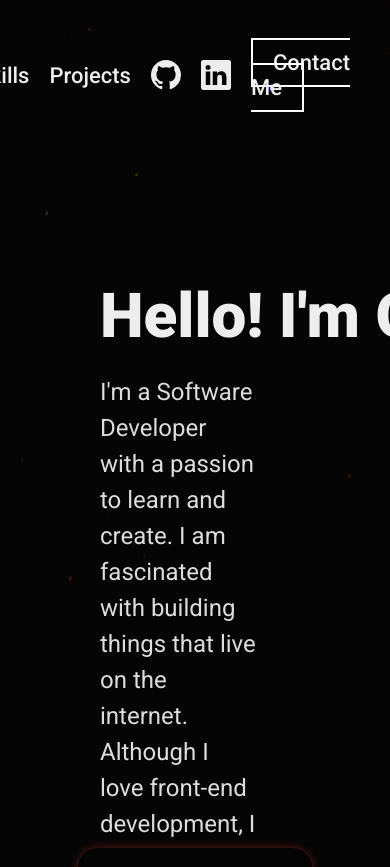
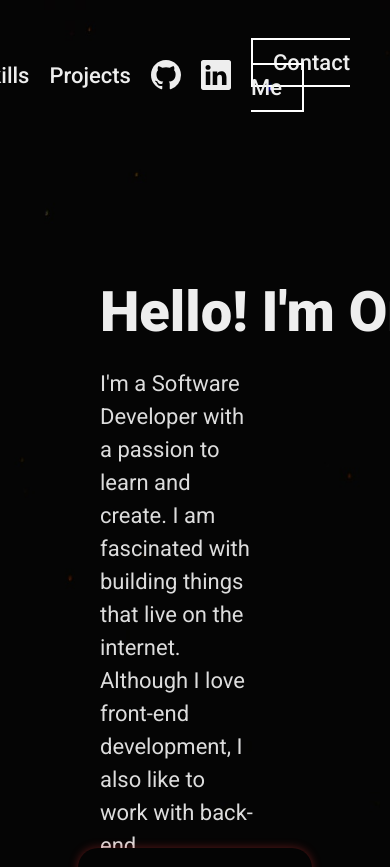
Before and after one commit to Onionie/portfolio, a React (Create React App) app: page / in a window 390 px wide. Shown: the top 867 px of the page. Built offline with nearby package versions, Linux system fonts and the light colour scheme.

Commit message:
Update responsiveness of hero section

```diff
--- a/src/Components/Hero.js
+++ b/src/Components/Hero.js
@@ -9,8 +9,6 @@ const Hero = () => {
   });
   return (
     <section className={styles.hero}>
-      {/* Remove this after creating skills comp*/}
-      <div className={styles.hero__text_height}></div>
       <div className={styles.hero__textbox}>
         <div className={styles.hero__textbox__title__container}>
           <div className={styles.hero__textbox__title}>
--- a/src/Components/Hero.module.css
+++ b/src/Components/Hero.module.css
@@ -80,16 +80,37 @@
   border-color: #b3a745;
 }
 
-/* Test -- remove after with the div */
-/* .hero__text_height {
-  position: absolute;
-  top: 0;
-  height: 100vh;
-  width: 100%;
-  background-color: rgba(254, 73, 73, 0.2);
-} */
+/*************
+* Media Queries *
+**************/
 
-/* Animations */
+/* screen > 2000px */
+@media (min-width: 125em) {
+  .hero__textbox__title {
+    font-size: 7.6rem;
+  }
+
+  .hero__textbox__body,
+  .btn:link {
+    font-size: 3.2rem;
+  }
+}
+
+/* screen < 1600px */
+@media (max-width: 100em) {
+  .hero__textbox__title {
+    font-size: 5.6rem;
+  }
+
+  .hero__textbox__body,
+  .btn:link {
+    font-size: 2.2rem;
+  }
+}
+
+/*************
+* Animations *
+**************/
 @keyframes typing {
   from {
     width: 0;
```
